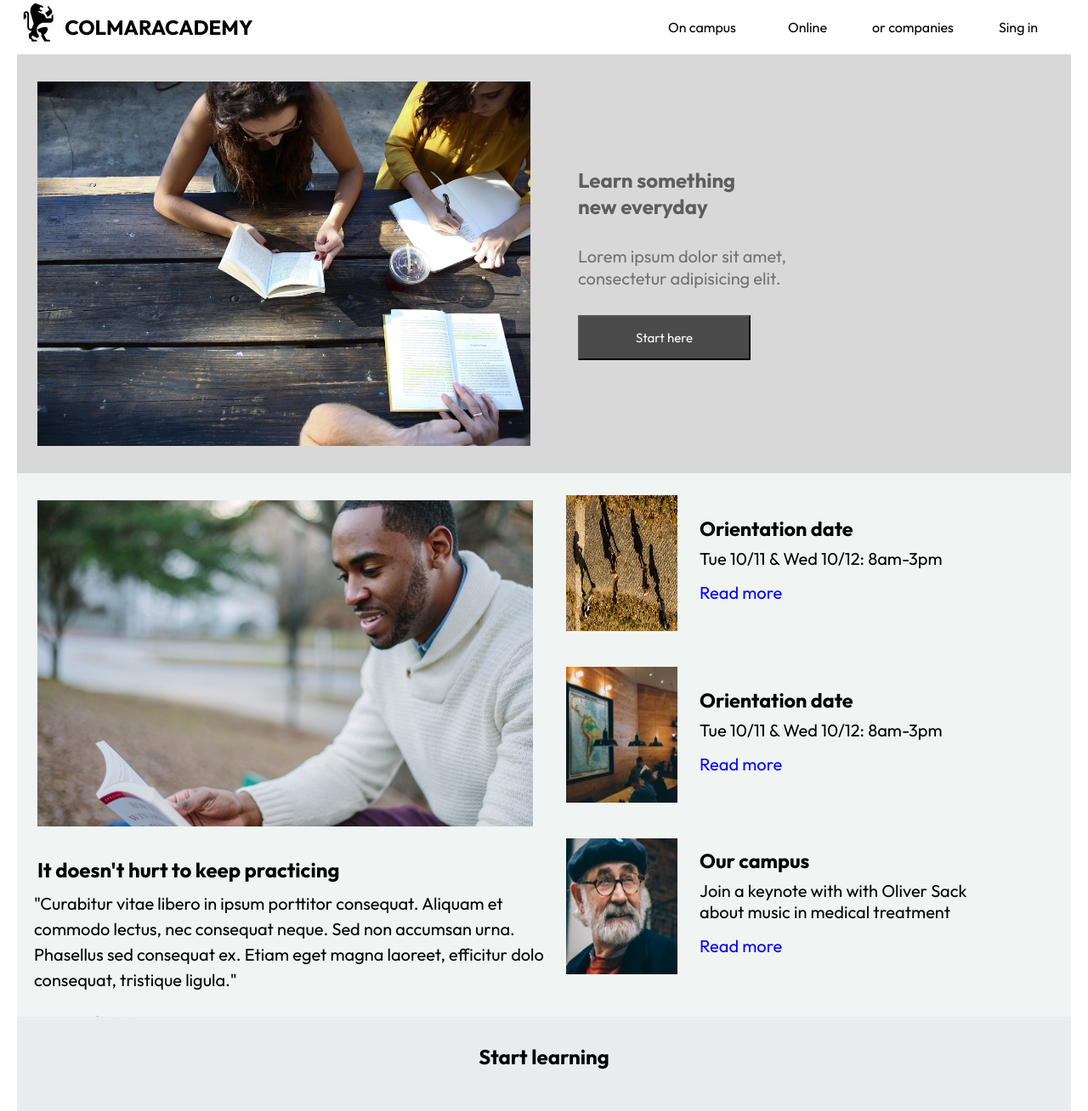
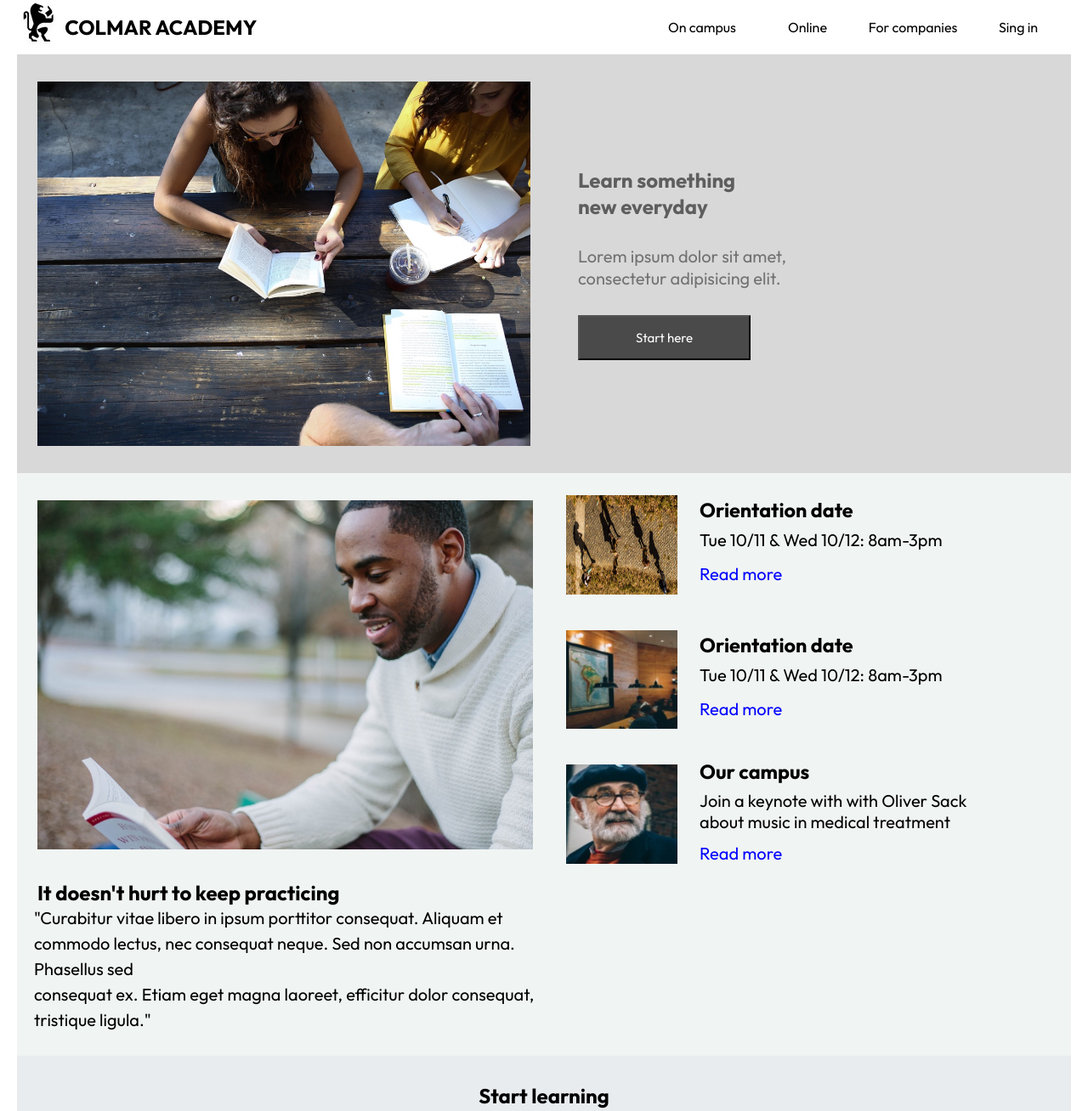
Before and after one commit to drimmonline/JSD13-week-04, a plain HTML site: page html_css_assement/index.html in a window 1280 px wide. Shown: the top 1308 px of the page at 85% size. Drawn offline with Linux system fonts and the light colour scheme.

Commit message:
fix navbar For web views

```diff
--- a/html_css_assement/index.html
+++ b/html_css_assement/index.html
@@ -20,13 +20,13 @@
                     <a href="#hero">
                         <img src="assets/ic-on-campus (1).svg" alt="">
                     </a>
-                    <h1>COLMARACADEMY</h1>
+                    <h1>COLMAR ACADEMY</h1>
                 </div>
 
                 <ul>
                     <li><a href="#">On campus</a></li>
                     <li><a href="#">Online</a></li>
-                    <li><a href="#">or companies</a></li>
+                    <li><a href="#">For companies</a></li>
                     <li><a href="#">Sing in</a></li>
                 </ul>
             </nav>
@@ -54,7 +54,7 @@
                         <h1>It doesn't hurt to keep practicing</h1>
                         <p>
                             "Curabitur vitae libero in ipsum porttitor consequat. Aliquam et commodo lectus, nec
-                            consequat neque. Sed non accumsan urna. Phasellus sed consequat ex. Etiam eget magna
+                            consequat neque. Sed non accumsan urna. Phasellus sed <br>consequat ex. Etiam eget magna
                             laoreet, efficitur dolor consequat, tristique ligula."
                         </p>
                         <p>Emanuel, Sr Strategist at Hiring.com</p>
--- a/html_css_assement/style.css
+++ b/html_css_assement/style.css
@@ -42,6 +42,7 @@ nav .nav-logo a{
     justify-content: center;
     width: 50%;
 }
+
 nav .nav-logo a> img{
     width: 50px;
     height: auto;
@@ -135,10 +136,9 @@ ul li a{
 .information-left-text p{
     margin-top: 24px;
     font-size: 20px;
-
-
 }
 .information-left-text p:last-child{
+    margin-top:24px ;
 margin-bottom: 32px;
 }
 .information-right{
@@ -161,21 +161,19 @@ margin-bottom: 32px;
 .information-left-text{
     display: flex;
     flex-direction: column;
-
+    margin-bottom:32px ;
 }
 .infomation-content-news p{
     margin:8px 0 ;
 }
 .information-left-text p{
     line-height: 1.5;
-    margin: 0px 20px ;
-    padding: 10px 0;
+    margin: 0px 20px  ;
+
 
 }
 .information-news{
-    margin: auto;
     align-self: flex-start;
-    height: 100%;
 }
 .information-content{
     display: flex;
@@ -452,7 +450,11 @@ margin:25px 16px;
     object-fit: cover;
     width: 100%;
 }
+.information-left-text:last-child{
+    margin-bottom: 32px;
+}
  }
+
 
 /* เงื่อนไขที่3: mobile screen(600px) --> 0px */
 @media (max-width: 600px) {
```
